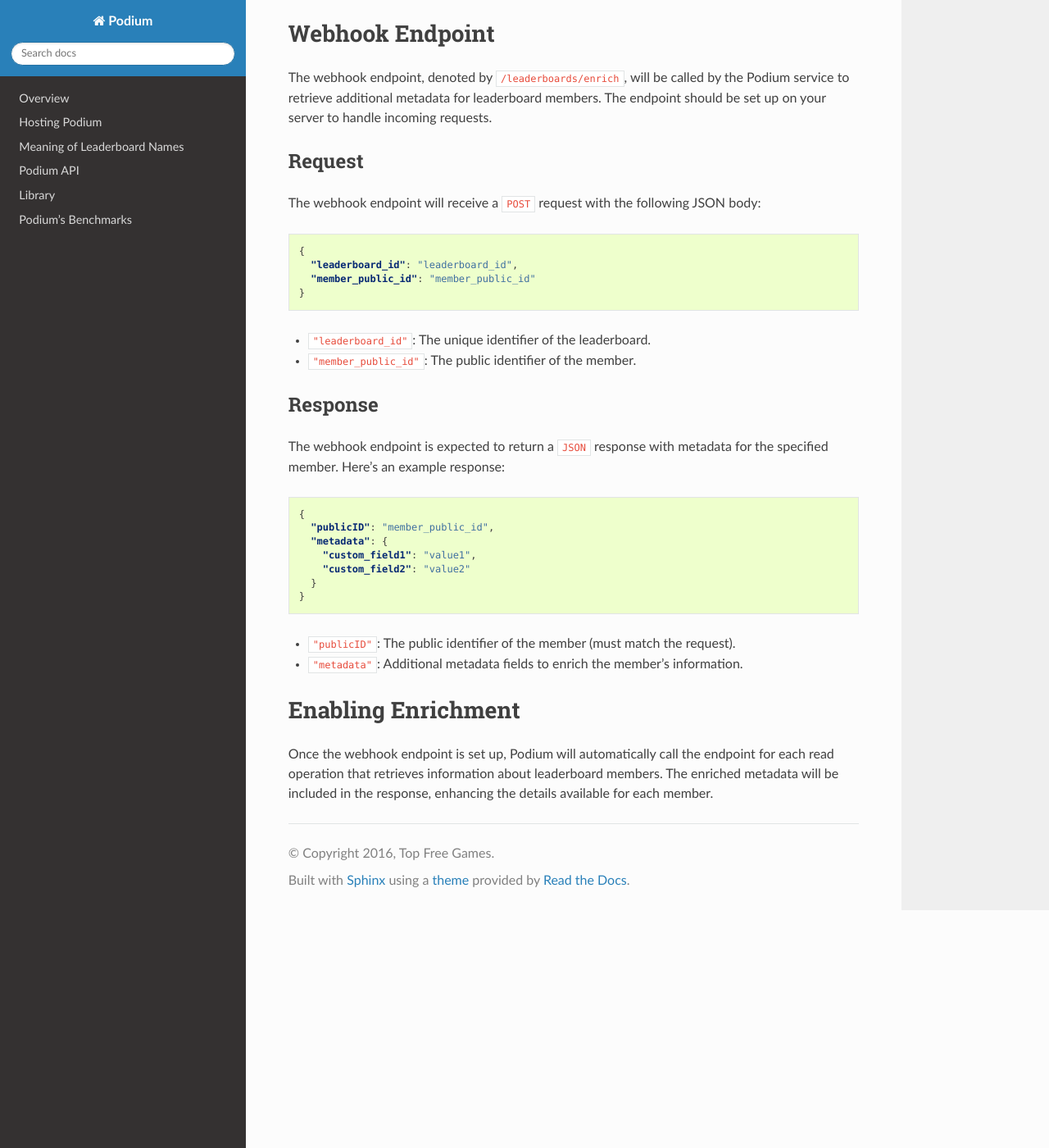
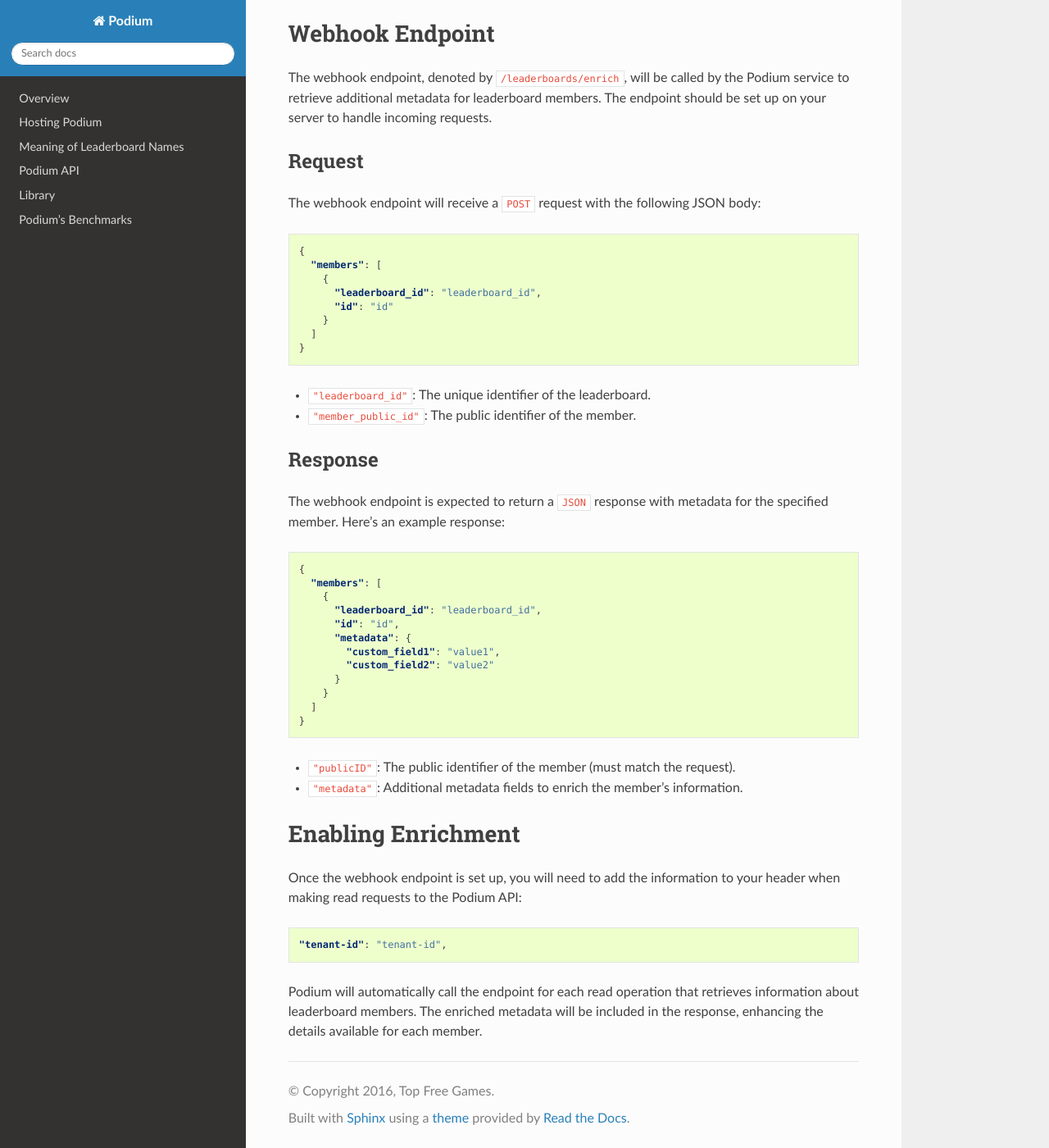
Before and after one commit to topfreegames/podium, a Sphinx documentation site: the page built from docs/leaderboard-enrichment.md, in a window 1280 px wide and 1400 px high, scrolled down 582 px. Shown: the whole window at 82% size. Built offline with Sphinx 7.4.7 and the Read the Docs theme 2.0.0, drawn with Linux system fonts in a browser that asks for light colours; some of the changed text lies outside the part shown.

Commit message:
Update docs

````diff
--- a/docs/leaderboard-enrichment.md
+++ b/docs/leaderboard-enrichment.md
@@ -12,10 +12,10 @@
 
 ```yaml
 webhook_urls:
-    tenant_id: "base_webhook_url"
+    "{TENANT_ID}": "{BASE_WEBHOOK_URL}"
 ```
 
-Replace `tenant_id` with the unique identifier of the tenant and `"base_webhook_url"` with the base URL of the webhook endpoint.
+> Replace `{TENANT_ID}` with the unique identifier of the tenant and `{BASE_WEBHOOK_URL}` with the base URL of the webhook endpoint.
 
 ## Webhook Endpoint
 
@@ -27,8 +27,12 @@
 
 ```json
 {
-  "leaderboard_id": "leaderboard_id",
-  "member_public_id": "member_public_id"
+  "members": [
+    {
+      "leaderboard_id": "leaderboard_id",
+      "id": "id"
+    }
+  ]
 }
 ```
 
@@ -41,11 +45,16 @@
 
 ```json
 {
-  "publicID": "member_public_id",
-  "metadata": {
-    "custom_field1": "value1",
-    "custom_field2": "value2"
-  }
+  "members": [
+    {
+      "leaderboard_id": "leaderboard_id",
+      "id": "id",
+      "metadata": {
+        "custom_field1": "value1",
+        "custom_field2": "value2"
+      }
+    }
+  ]
 }
 ```
 
@@ -54,4 +63,10 @@
 
 ## Enabling Enrichment
 
-Once the webhook endpoint is set up, Podium will automatically call the endpoint for each read operation that retrieves information about leaderboard members. The enriched metadata will be included in the response, enhancing the details available for each member.
+Once the webhook endpoint is set up, you will need to add the information to your header when making read requests to the Podium API:
+
+```json
+"tenant-id": "tenant-id",
+```
+
+Podium will automatically call the endpoint for each read operation that retrieves information about leaderboard members. The enriched metadata will be included in the response, enhancing the details available for each member.
````
